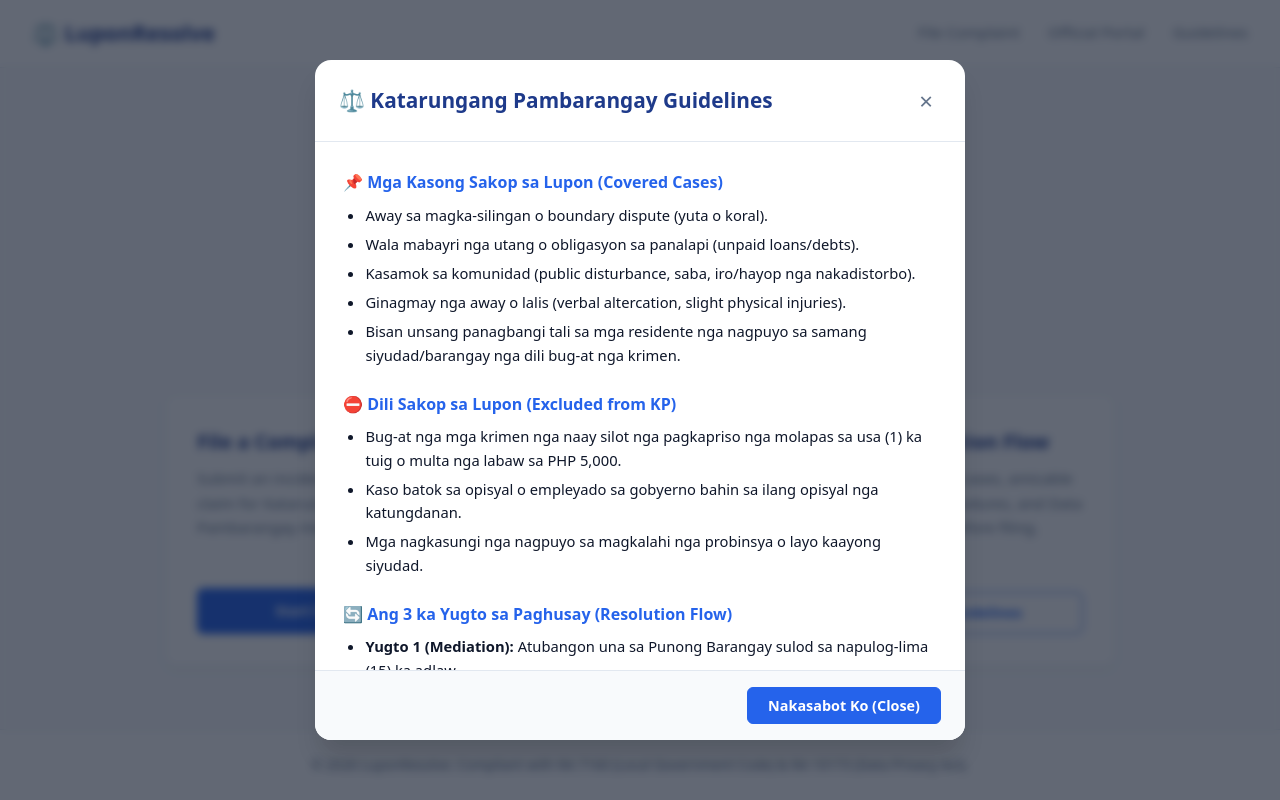
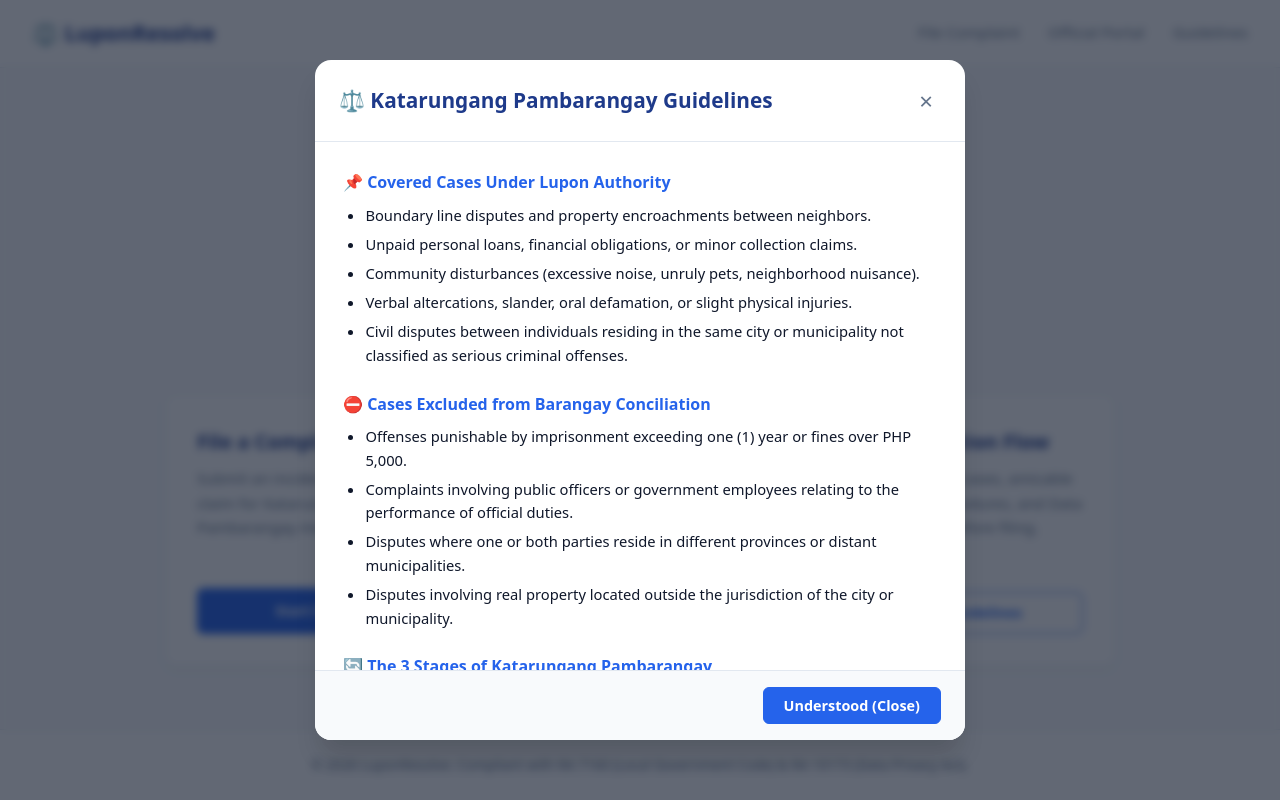
Before and after one commit to kitchurchh/LuponResolve, a plain HTML site: page index.html in a window 1280 px wide. Both pictures are taken after a click on the link "Guidelines". Drawn offline with nearby package versions, Linux system fonts and the light colour scheme.

Commit message:
Deploy functional LuponResolve with clean UI and real-time backend

```diff
--- a/index.html
+++ b/index.html
@@ -96,6 +96,7 @@
       margin: 0 auto;
     }
 
+    /* Tracker Input Box */
     .tracker-box {
       background: var(--card-bg);
       border: 1px solid var(--border);
@@ -380,7 +381,7 @@
     </div>
   </main>
 
-  <!-- Guidelines Pop-up Modal -->
+  <!-- English Guidelines Pop-up Modal -->
   <div class="modal-overlay" id="guidelinesModal">
     <div class="guidelines-modal">
       <div class="modal-header">
@@ -390,44 +391,45 @@
 
       <div class="modal-body">
         <div class="guide-section">
-          <h3>📌 Mga Kasong Sakop sa Lupon (Covered Cases)</h3>
+          <h3>📌 Covered Cases Under Lupon Authority</h3>
           <ul>
-            <li>Away sa magka-silingan o boundary dispute (yuta o koral).</li>
-            <li>Wala mabayri nga utang o obligasyon sa panalapi (unpaid loans/debts).</li>
-            <li>Kasamok sa komunidad (public disturbance, saba, iro/hayop nga nakadistorbo).</li>
-            <li>Ginagmay nga away o lalis (verbal altercation, slight physical injuries).</li>
-            <li>Bisan unsang panagbangi tali sa mga residente nga nagpuyo sa samang siyudad/barangay nga dili bug-at nga krimen.</li>
+            <li>Boundary line disputes and property encroachments between neighbors.</li>
+            <li>Unpaid personal loans, financial obligations, or minor collection claims.</li>
+            <li>Community disturbances (excessive noise, unruly pets, neighborhood nuisance).</li>
+            <li>Verbal altercations, slander, oral defamation, or slight physical injuries.</li>
+            <li>Civil disputes between individuals residing in the same city or municipality not classified as serious criminal offenses.</li>
           </ul>
         </div>
 
         <div class="guide-section">
-          <h3>⛔ Dili Sakop sa Lupon (Excluded from KP)</h3>
+          <h3>⛔ Cases Excluded from Barangay Conciliation</h3>
           <ul>
-            <li>Bug-at nga mga krimen nga naay silot nga pagkapriso nga molapas sa usa (1) ka tuig o multa nga labaw sa PHP 5,000.</li>
-            <li>Kaso batok sa opisyal o empleyado sa gobyerno bahin sa ilang opisyal nga katungdanan.</li>
-            <li>Mga nagkasungi nga nagpuyo sa magkalahi nga probinsya o layo kaayong siyudad.</li>
+            <li>Offenses punishable by imprisonment exceeding one (1) year or fines over PHP 5,000.</li>
+            <li>Complaints involving public officers or government employees relating to the performance of official duties.</li>
+            <li>Disputes where one or both parties reside in different provinces or distant municipalities.</li>
+            <li>Disputes involving real property located outside the jurisdiction of the city or municipality.</li>
           </ul>
         </div>
 
         <div class="guide-section">
-          <h3>🔄 Ang 3 ka Yugto sa Paghusay (Resolution Flow)</h3>
+          <h3>🔄 The 3 Stages of Katarungang Pambarangay</h3>
           <ul>
-            <li><strong>Yugto 1 (Mediation):</strong> Atubangon una sa Punong Barangay sulod sa napulog-lima (15) ka adlaw.</li>
-            <li><strong>Yugto 2 (Pangkat Conciliation):</strong> Kung dili magkasinabot, tukoron ang Pangkat Tagapagkasundo (3 ka piniling miyembro sa Lupon) aron mosulay paghusay sulod sa 15 ka adlaw.</li>
-            <li><strong>Yugto 3 (Settlement o CFA):</strong> Kung magkauli, pirmahan ang Amicable Settlement nga may gahum sa balaod. Kung dili gyud magkasinabot, hatagan og <em>Certificate to File Action (CFA)</em> aron madala ang kaso sa Korte.</li>
+            <li><strong>Stage 1 (Mediation by Punong Barangay):</strong> The Punong Barangay summons both parties within fifteen (15) days to achieve an amicable settlement.</li>
+            <li><strong>Stage 2 (Pangkat Conciliation):</strong> If mediation fails, a three-member panel (Pangkat Tagapagkasundo) is constituted to resolve the matter within another fifteen (15) days.</li>
+            <li><strong>Stage 3 (Settlement or Certificate to File Action):</strong> If agreed upon, an Amicable Settlement is signed with the force and effect of a final court judgment. If conciliation fails, a <em>Certificate to File Action (CFA)</em> is issued to allow formal court filing.</li>
           </ul>
         </div>
 
         <div class="guide-section" style="margin-bottom: 0;">
-          <h3>🔒 Proteksyon sa Data (RA 10173)</h3>
+          <h3>🔒 Data Privacy & Confidentiality (RA 10173)</h3>
           <p style="color:var(--muted); font-size: 0.85rem;">
-            Ang tanang detalye nga isumite pinaagi sa LuponResolve gitipigan nga kompidensyal sumala sa Data Privacy Act of 2012 ug gamiton lamang alang sa opisyal nga paghusay sa Barangay Sumilihon.
+            All personal information submitted through LuponResolve is handled with strict confidentiality under the Data Privacy Act of 2012 (RA 10173) and will be used solely for the official conciliation proceedings of Barangay Sumilihon.
           </p>
         </div>
       </div>
 
       <div class="modal-footer">
-        <button type="button" class="card-btn primary" id="closeGuidelinesFooterBtn" style="padding: 0.5rem 1.25rem;">Nakasabot Ko (Close)</button>
+        <button type="button" class="card-btn primary" id="closeGuidelinesFooterBtn" style="padding: 0.5rem 1.25rem;">Understood (Close)</button>
       </div>
     </div>
   </div>
```
